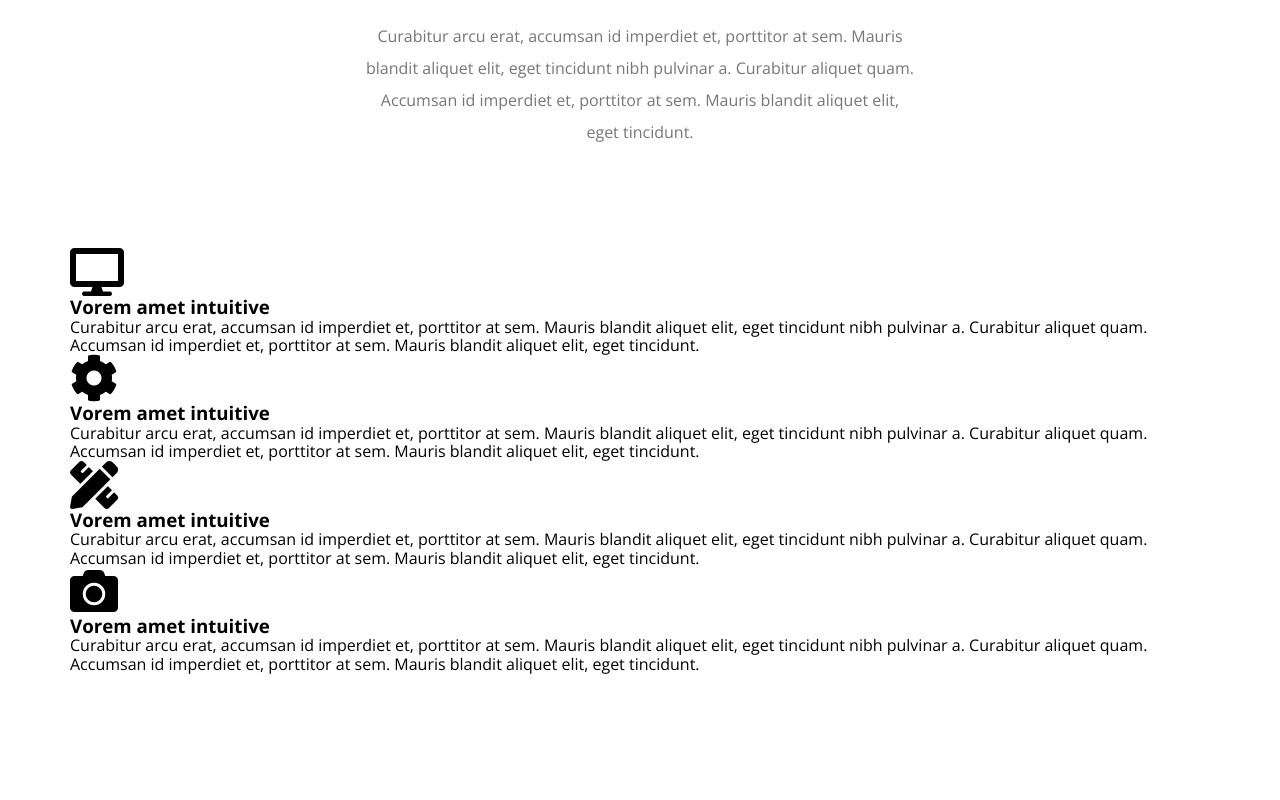
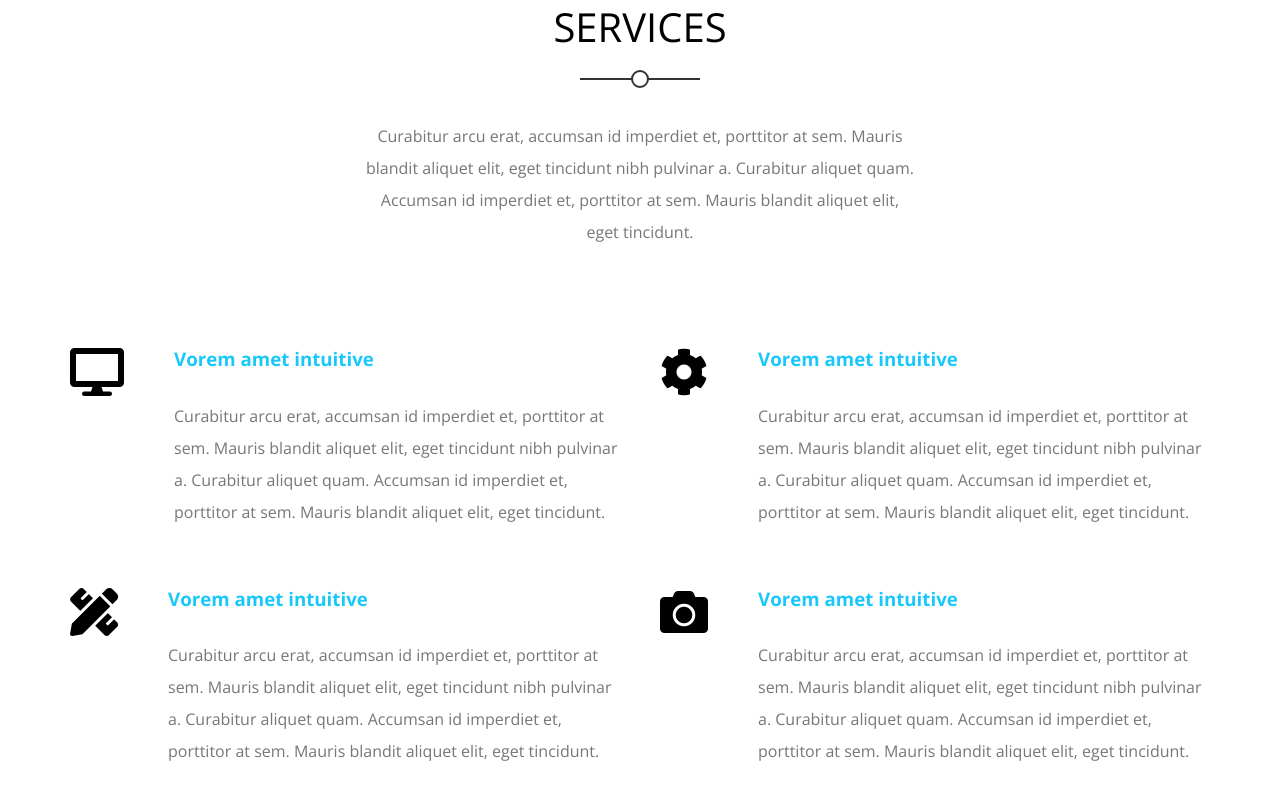
Before and after one commit to KyrilosNasr/Kasper---template, a plain HTML site: page index.html in a window 1280 px wide. Shown: the part 896-1696 px from the top of the page. Before the commit the page ends 1571 px from the top, so only its background shows below. Drawn offline with nearby package versions, Linux system fonts and the light colour scheme.

Commit message:
[UPDATE]:finished services section

```diff
--- a/css/kasper.css
+++ b/css/kasper.css
@@ -320,5 +320,49 @@ header nav .form i {
 /* End Landing */
 
 /* Start Services */
+.services {
+  padding-top: var(--section-padding);
+  padding-bottom: var(--section-padding);
+}
+
+@media (width >=768px) {
+  .services .services-container {
+    display: grid;
+    grid-template-columns: repeat(auto-fill, minmax(450px, 1fr));
+    column-gap: 40px;
+    row-gap: 60px;
+  }
+}
+
+.services .serv-box {
+  display: flex;
+
+}
+
+.services .serv-box i {
+  margin-right: 50px;
+}
+
+@media (width <=767px) {
+  .services .serv-box {
+    flex-direction: column;
+    text-align: center;
+    margin-bottom: 40px;
+  }
+
+  .services .serv-box i {
+    margin: 0 0 30px;
+  }
+}
+
+.services .serv-box .text h3 {
+  margin-bottom: 30px;
+  color: var(--main-color);
+}
+
+.services .serv-box .text p {
+  line-height: 2;
+  color: #777;
+}
 
 /* End Services */
```
